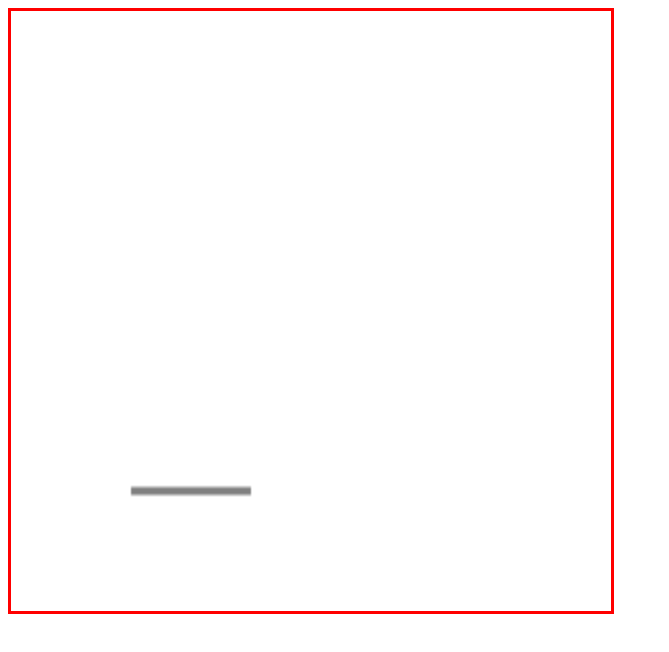
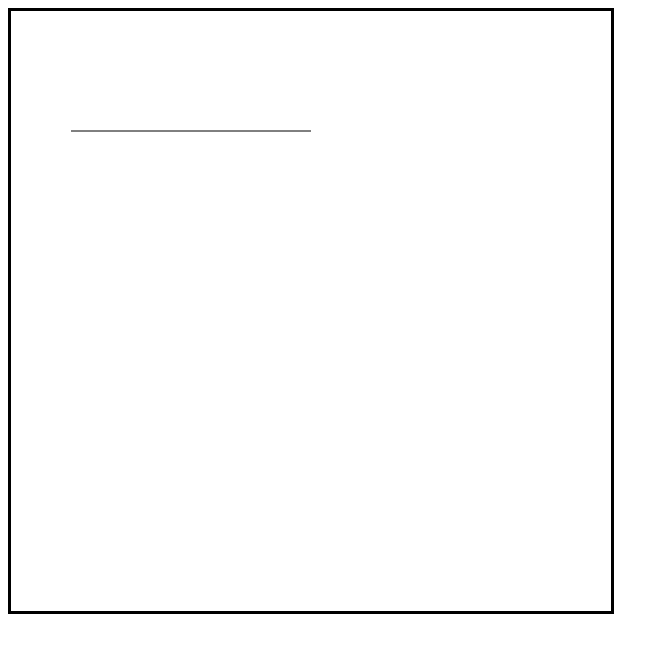
Before and after one commit to elad-ivanir/quarantine-snake, a website built with webpack: page src/index.html in a window 1280 px wide. Shown: the whole page, without its empty margins (0-669 px from the left). Built offline with nearby package versions, Linux system fonts and the light colour scheme.

Commit message:
fix canvas display

```diff
--- a/src/ui/components/GameBoardDisplay.js
+++ b/src/ui/components/GameBoardDisplay.js
@@ -25,7 +25,7 @@ class GameBoardDisplay extends HTMLElement {
     this.board = new Board(20, 20);
     this.snake = new Snake([
       { x: 2, y: 4 },
-      { x: 4, y: 4 },
+      { x: 10, y: 4 },
     ]);
   }
 
@@ -63,11 +63,9 @@ class GameBoardDisplay extends HTMLElement {
     this.innerHTML = `
     <canvas
       id="game-board-canvas"
-      class=${styles.gameBoardCanvas}
-      style="
-        height: ${this.board.height * 30}px;
-        width: ${this.board.width * 30}px;
-      "
+      class="${styles.gameBoardCanvas}"
+      height="${this.board.height * 30}px"
+      width="${this.board.width * 30}px"
       >
     </canvas>
   `;
--- a/src/ui/components/GameBoardDisplay.scss
+++ b/src/ui/components/GameBoardDisplay.scss
@@ -1,3 +1,3 @@
 .gameBoardCanvas {
-  border: 3px red solid;
+  border: 3px black solid;
 }
```
